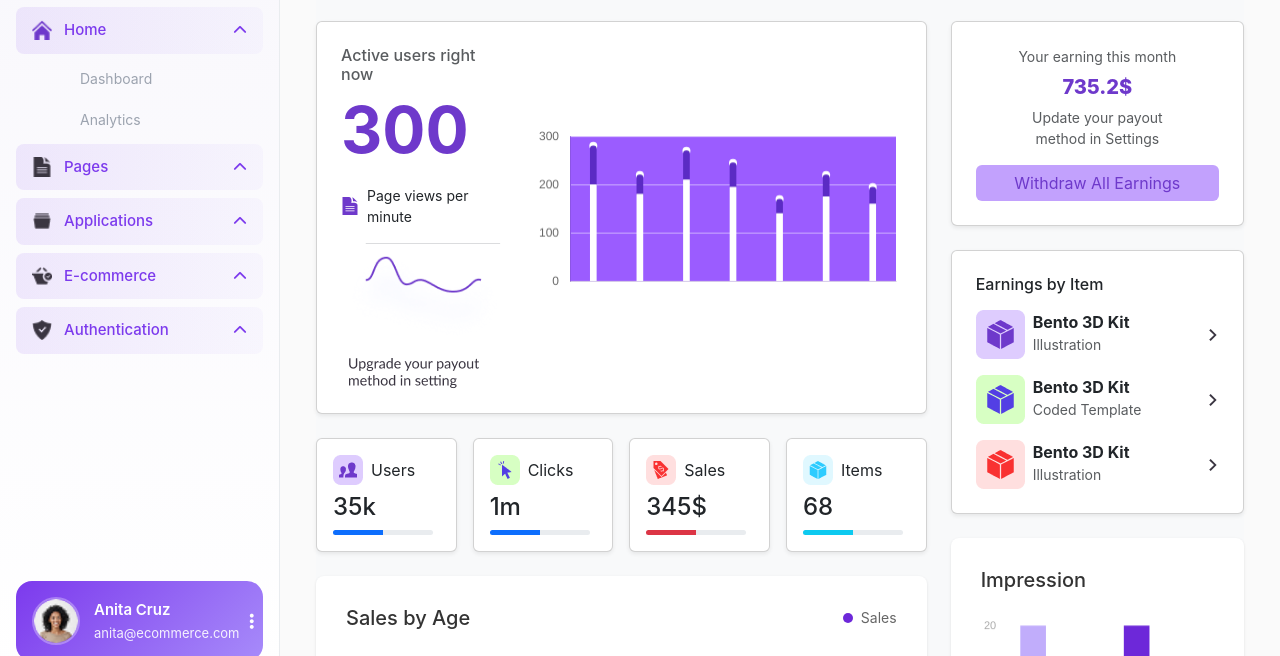
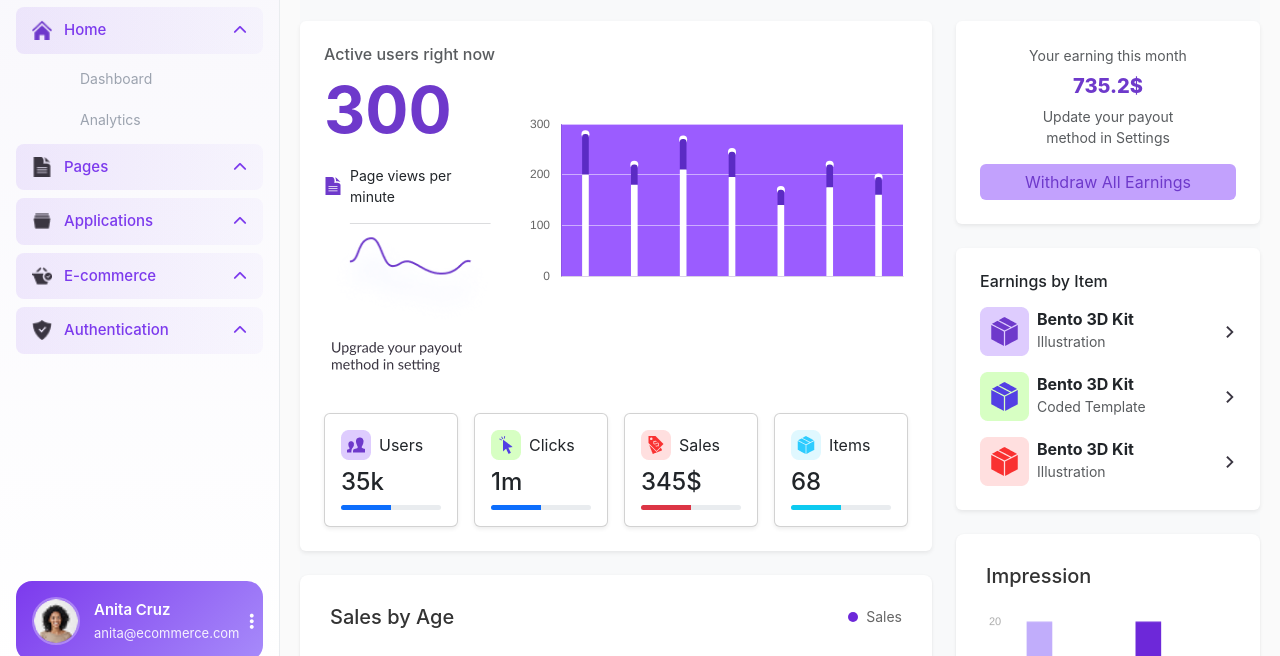
Before and after one commit to srushti873/TaskDasbord, a plain HTML site: page index.html in a window 1280 px wide. Shown: the part 123-779 px from the top of the page. Drawn offline with nearby package versions, Linux system fonts and the light colour scheme.

Commit message:
Updated website

```diff
--- a/index.html
+++ b/index.html
@@ -121,17 +121,16 @@
         <input type="text" class="search-input" placeholder="Search anything here...">
           <i class="fas fa-search search-icon"></i>
       </div>
-
     </div>
 
-   <div class="content-body mt-4 mx-3">
+   <div class="content-body mt-4 ">
   <div class="row g-4">
 
 
     <div class="col-lg-8">
 
 
-      <div class="card shadow-sm p-4 mb-4">
+      <div class="card border-0 shadow-sm p-4 mb-4">
         <div class="row align-items-center">
 
           <div class="col-md-4">
@@ -153,9 +152,7 @@
 
 
         </div>
-      </div>
-
-      <div class="row g-3 mb-4">
+        <div class="row g-3 mt-4">
         <div class="col-md-3">
           <div class="card shadow-sm p-3">
             <div class="d-flex align-items-center gap-2">
@@ -172,7 +169,7 @@
         <div class="col-md-3">
           <div class="card shadow-sm p-3">
             <div class="d-flex align-items-center gap-2">
-              <img src="Click.png">
+              <img src="Clicks.png">
               <span>Clicks</span>
             </div>
             <h4 class="mt-2">1m</h4>
@@ -207,6 +204,9 @@
           </div>
         </div>
       </div>
+      </div>
+
+
 
 
          <div class="chart-container">
@@ -226,7 +226,7 @@
     <div class="col-lg-4">
 
 
-      <div class="card shadow-sm p-4 mb-4 text-center">
+      <div class="card border-0 shadow-sm p-4 mb-4 text-center">
         <small class="text-muted">Your earning this month</small>
         <h2 class="text my-2 ">735.2$</h2>
         <p class="text-muted small">
@@ -238,7 +238,7 @@
       </div>
 
       <!-- Earnings by Item -->
-      <div class="card shadow-sm p-4 mb-4">
+      <div class="card border-0 shadow-sm p-4 mb-4">
         <h6 class="mb-3">Earnings by Item</h6>
 
         <div class="d-flex justify-content-between align-items-center mb-3">
```
Also changed, not shown: Clicks.png (renamed from Click.png).
